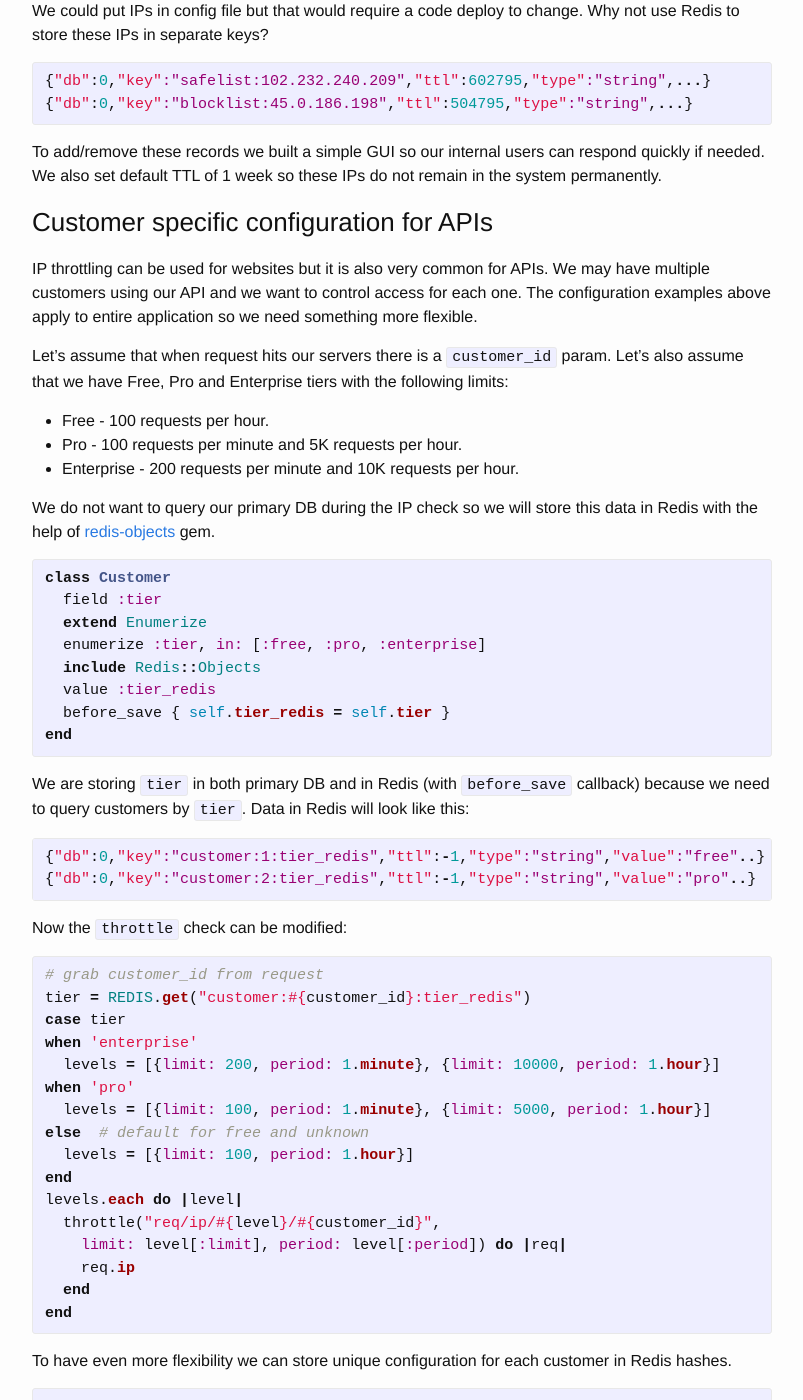
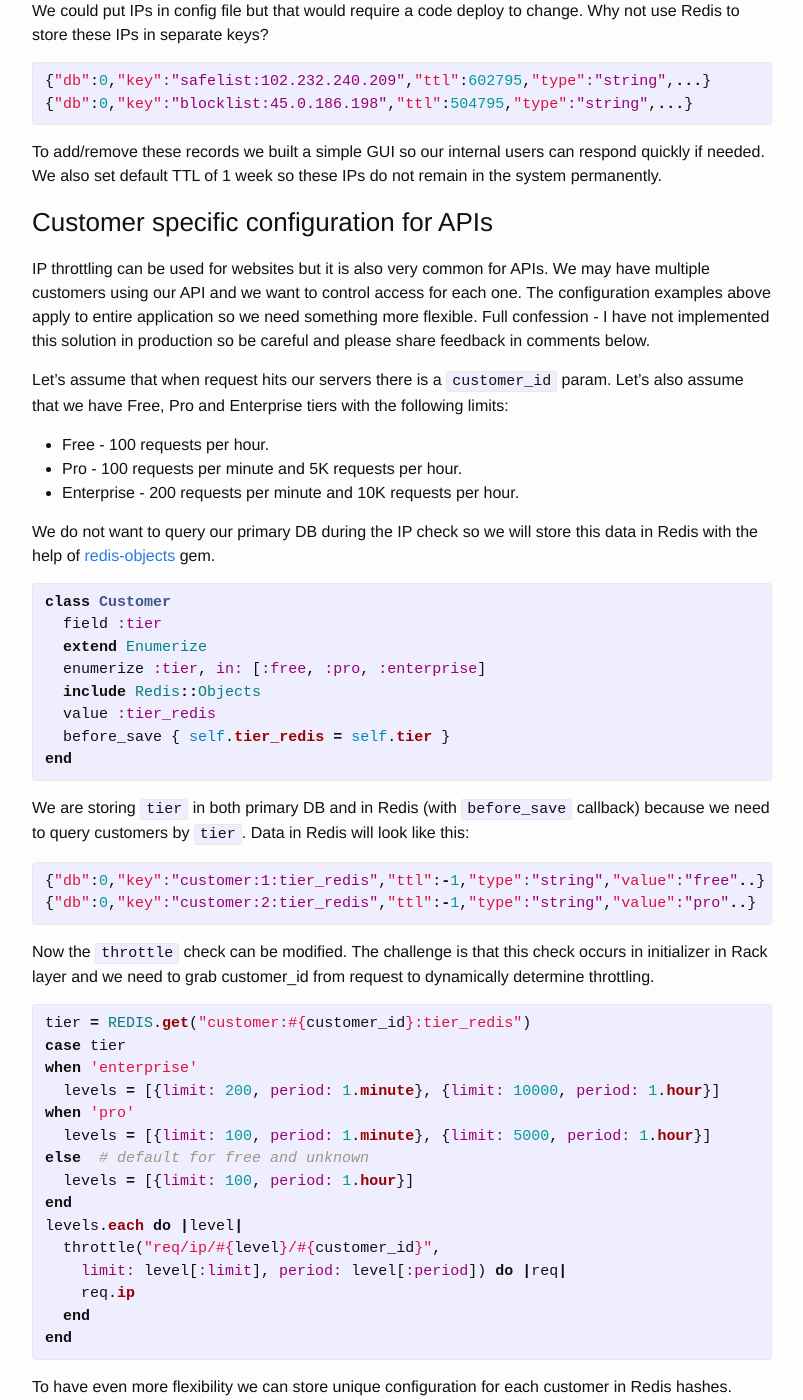
Before and after one commit to dmitrypol/dmitrypol.github.io, a Jekyll site: the page built from _posts/2017-05-02-redis-ip-throttling.md, in a window 1280 px wide and 1400 px high, scrolled down 1249 px. Shown: the whole window, without its empty margins (238-1041 px from the left). Built offline with Jekyll 4.4.1, drawn with Linux system fonts in a browser that asks for light colours; nearby versions of some CDN libraries; comment, search, counter and statistics services are not loaded; some of the changed text lies outside the part shown.

Commit message:
updated post

```diff
--- a/_posts/2017-05-02-redis-ip-throttling.md
+++ b/_posts/2017-05-02-redis-ip-throttling.md
@@ -47,7 +47,7 @@ To add/remove these records we built a simple GUI so our internal users can resp
 
 ### Customer specific configuration for APIs
 
-IP throttling can be used for websites but it is also very common for APIs.  We may have multiple customers using our API and we want to control access for each one.  The configuration examples above apply to entire application so we need something more flexible.
+IP throttling can be used for websites but it is also very common for APIs.  We may have multiple customers using our API and we want to control access for each one.  The configuration examples above apply to entire application so we need something more flexible.  Full confession - I have not implemented this solution in production so be careful and please share feedback in comments below.
 
 Let's assume that when request hits our servers there is a `customer_id` param.  Let's also assume that we have Free, Pro and Enterprise tiers with the following limits:
 
@@ -75,10 +75,9 @@ We are storing `tier` in both primary DB and in Redis (with `before_save` callba
 {"db":0,"key":"customer:2:tier_redis","ttl":-1,"type":"string","value":"pro"..}
 {% endhighlight %}
 
-Now the `throttle` check can be modified:
+Now the `throttle` check can be modified.  The challenge is that this check occurs in initializer in Rack layer and we need to grab customer_id from request to dynamically determine throttling.
 
 {% highlight ruby %}
-# grab customer_id from request
 tier = REDIS.get("customer:#{customer_id}:tier_redis")
 case tier
 when 'enterprise'
@@ -119,6 +118,8 @@ throttle_hash.each do |key, value|
 end
 {% endhighlight %}
 
+I am still working on fully implementing this idea so if anyone has suggestions feel free to share them.
+
 ### Links
 * [http://stackoverflow.com/questions/34774086/how-do-i-rate-limit-page-requests-by-ip-address](* http://stackoverflow.com/questions/34774086/how-do-i-rate-limit-page-requests-by-ip-address)
 * [https://github.com/dryruby/rack-throttle](https://github.com/dryruby/rack-throttle)
```
